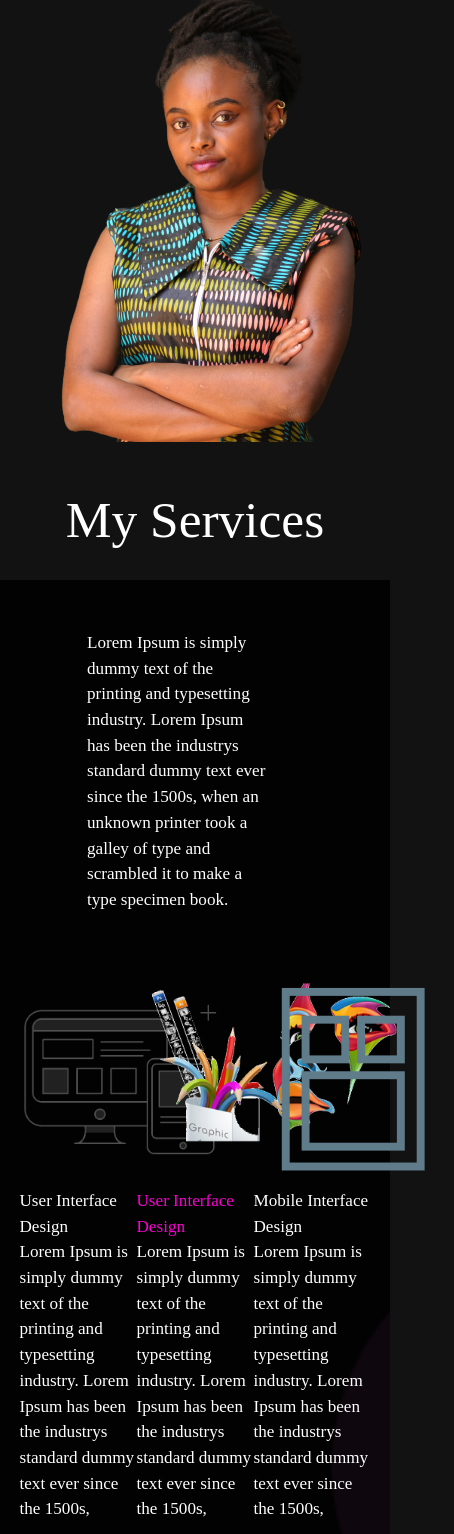
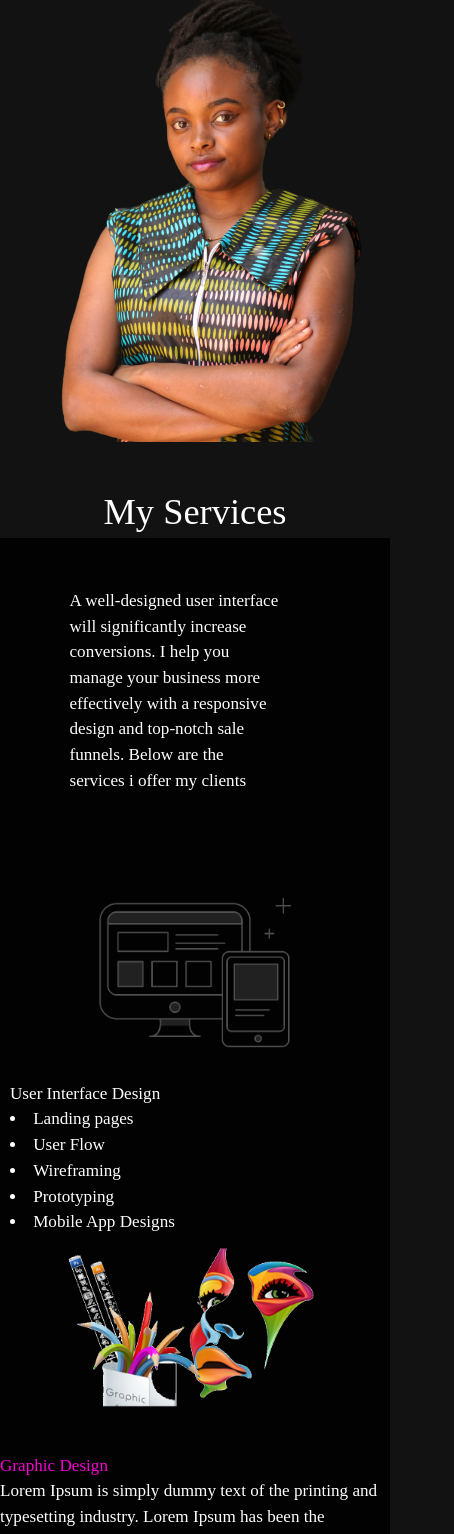
Before and after one commit to canjey/portfolio, a React (Create React App) app: page / in a window 390 px wide. Shown: the part 410-1944 px from the top of the page, 454 px wide, since content can reach past the window. Built offline with nearby package versions, Linux system fonts and the light colour scheme.

Commit message:
feat/Added responsiveness in My services component

```diff
--- a/src/components/homepage/myservices.js
+++ b/src/components/homepage/myservices.js
@@ -3,9 +3,9 @@ import Grid from "@mui/material/Grid";
 import Typography from "@mui/material/Typography";
 import Profile from "../../assets/background1.png";
 import Interface from "../../interface.png";
-import Mobile from "../../mobile.png";
 import Graphics from "../../assets/graphics.png";
 import Button from '@mui/material/Button';
+import TerminalIcon from '@mui/icons-material/Terminal';
 
 const myImage = {
   backgroundImage: `url(${Profile})`,
@@ -20,40 +20,46 @@ export default function MyServices() {
   return (
     <>
       <Grid>
-        <Typography variant="h3" align="center" sx={{ marginTop: "40px" }}>
+        <Typography variant="h4" align="center" sx={{ marginTop: "40px" }}>
           {" "}
           My Services{" "}
         </Typography>
       </Grid>
       <Grid xs={5} sx={myImage}>
-        <Grid sx={{ margin: "5%",  }}>
+        <Grid>
           <Typography
             sx={{
-              marginTop: "30px",
+              marginTop: "3px",
               padding: "50px",
               marginLeft: "5%",
               marginRight: "15%"
             }}
           >
-            Lorem Ipsum is simply dummy text of the printing and typesetting
-            industry. Lorem Ipsum has been the industrys standard dummy text
-            ever since the 1500s, when an unknown printer took a galley of type
-            and scrambled it to make a type specimen book.
+            A well-designed user interface will significantly increase conversions.
+            I help you manage your business more effectively with a responsive design and top-notch sale funnels.
+            Below are the services i offer my clients
           </Typography>
           <Grid container sx={{marginTop:'5%'}}>
-            <Grid item xs={4}>
-              <img src={Interface} width="200px" />
+            <Grid item xs={12} md={4} lg={3} sm={6} sx={{padding:'10px'}}>
+              <Typography align="center">
+              <img src={Interface} width="200px"  style={{marginLeft:{xs:'5%'}}}/>
+              </Typography>
               <Typography>User Interface Design</Typography>
               <Typography>
-                Lorem Ipsum is simply dummy text of the printing and typesetting
-                industry. Lorem Ipsum has been the industrys standard dummy
-                text ever since the 1500s,
+              <li>Landing pages</li>
+              <li>User Flow</li>
+              <li>Wireframing</li>
+              <li>Prototyping</li>
+              <li>Mobile App Designs</li>
+
               </Typography>
             </Grid>
-            <Grid item xs={4}>
+            <Grid item xs={12} md={4} lg={4} sm={6}>
+            <Typography align="center">
               <img src={Graphics} height="200px" />
+              </Typography>
               <Typography sx={{ color: "#F900D1" }}>
-                User Interface Design
+                Graphic Design
               </Typography>
               <Typography>
                 Lorem Ipsum is simply dummy text of the printing and typesetting
@@ -61,23 +67,29 @@ export default function MyServices() {
                 text ever since the 1500s,
               </Typography>
             </Grid>
-            <Grid item xs={4}>
-              <img src={Mobile} width="200px" />
-              <Typography>Mobile Interface Design</Typography>
+            <Grid item xs={12} md={4} lg={4} sm={12} sx={{padding:'10px', textAlign:{xs:'center'}}}>
+            <Typography align="center">
+              <TerminalIcon fontSize="large" sx={{fontSize:'200px', color:"#BCBABA"}} />
+              </Typography>
+              <Typography >
+                Front-end Development</Typography>
               <Typography>
-                Lorem Ipsum is simply dummy text of the printing and typesetting
-                industry. Lorem Ipsum has been the industrys standard dummy
-                text ever since the 1500s,
+              <li>HTML/CSS</li>
+              <li>JavaScript</li>
+              <li>WordPress</li>
+              <li> React.js </li>
+              <li>Node.js</li>
+
               </Typography>
             </Grid>
           </Grid>
         </Grid>
         <Grid>
-        <Button variant="contained" sx={{backgroundColor:'#F900D1', width:'150px', marginLeft:'45%', borderRadius:'20px', }}>Hire Me</Button>
+        <Button variant="contained" sx={{backgroundColor:'#F900D1', marginTop:'5%',width:'150px', marginLeft:'40%', borderRadius:'20px', }}>Hire Me</Button>
         </Grid>
 
         <Grid>
-        <Typography variant="h3" align="center" sx={{ marginTop: "60px" }}>
+        <Typography variant="h4" align="center" sx={{ marginTop: "60px" }}>
           {" "}
          Portfolio{" "}
         </Typography>
```
Also changed, not shown: src/Components/Homepage/myservices.js (+35 -23 lines).
